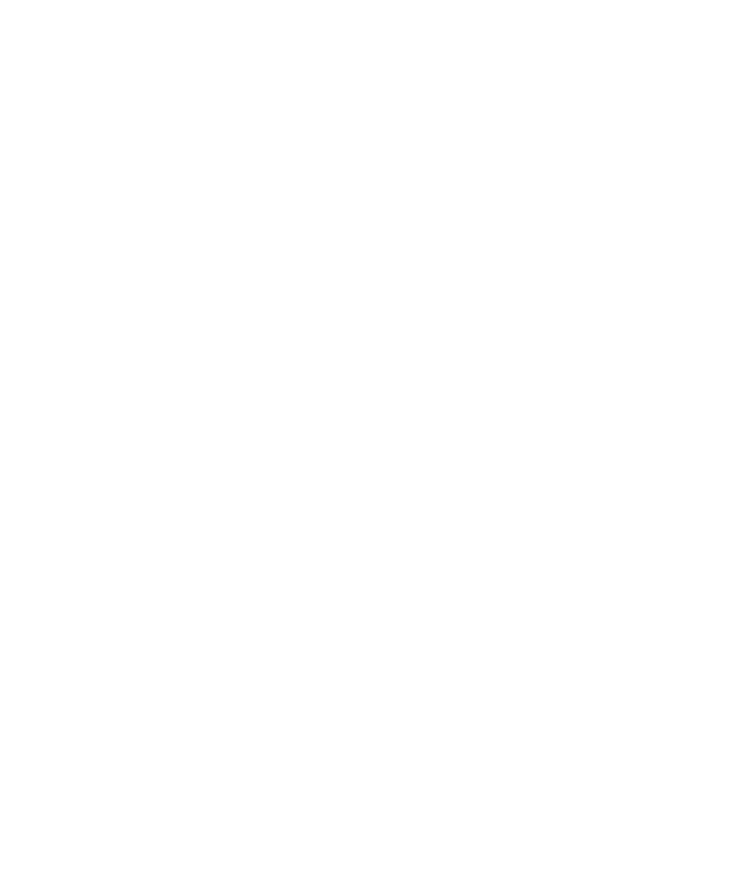
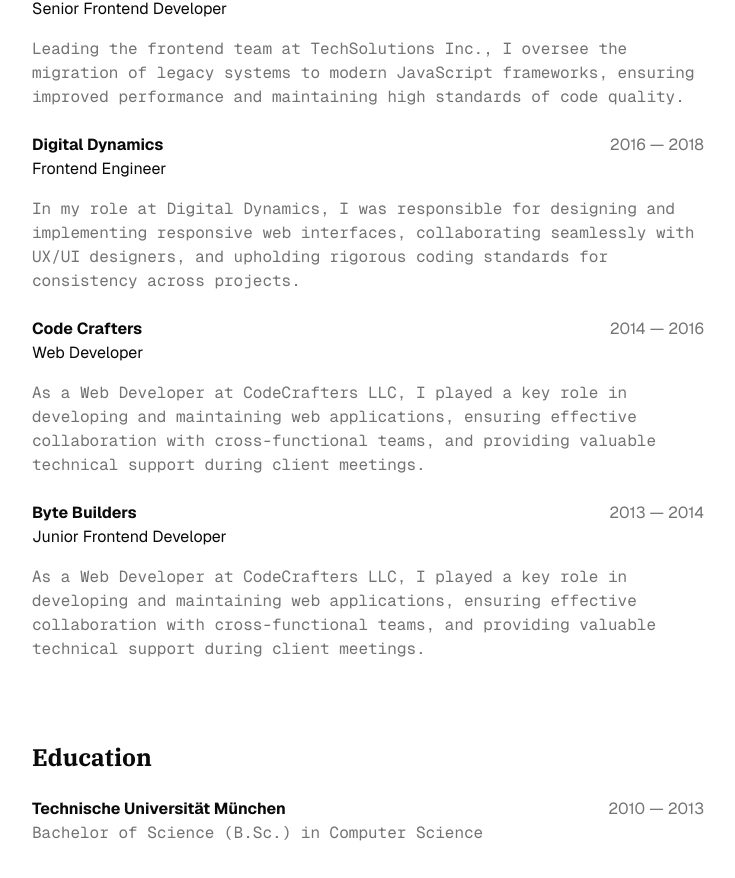
Before and after one commit to codewithbersh/notion-inspired-portfolio, a Next.js app: page / in a window 1280 px wide. Shown: the part 1216-2094 px from the top of the page, without its empty margins (272-1007 px from the left). Before the commit the page ends 1117 px from the top, so only its background shows below. Built offline with nearby package versions, Linux system fonts and the light colour scheme.

Commit message:
feat: add work and education

```diff
--- /dev/null
+++ b/app/_components/education.tsx
@@ -0,0 +1,35 @@
+import { Heading } from "@/components/ui/heading";
+import React from "react";
+
+const EDUCATION = [
+  {
+    institution: "Technische Universität München",
+    qualification: "Bachelor of Science (B.Sc.) in Computer Science",
+    from: "2010",
+    to: "2013",
+  },
+];
+
+export const Education = () => {
+  return (
+    <div className="space-y-6">
+      <Heading>Education</Heading>
+      <div className="flex flex-col gap-6">
+        {EDUCATION.map((education) => (
+          <div key={education.institution}>
+            <div className="flex items-center justify-between gap-4">
+              <h1 className="font-bold">{education.institution}</h1>
+              <div className="shrink-0 text-muted-foreground">
+                {education.from} — {education.to}
+              </div>
+            </div>
+
+            <p className="font-mono text-muted-foreground">
+              {education.qualification}
+            </p>
+          </div>
+        ))}
+      </div>
+    </div>
+  );
+};
--- a/app/_components/skills.tsx
+++ b/app/_components/skills.tsx
@@ -15,7 +15,8 @@
 } from "react-icons/si";
 import { TbBrandNextjs } from "react-icons/tb";
 import { Tabs, TabsContent, TabsList, TabsTrigger } from "@/components/ui/tabs";
-import { Button } from "@/components/ui/button";
+import { Button, buttonVariants } from "@/components/ui/button";
+import { cn } from "@/lib/utils";
 
 const SKILLS = [
   {
@@ -89,10 +90,14 @@
               const tab = SKILLS.find((skill) => skill.title === heading);
               return (
                 <TabsTrigger value={heading} key={heading} className="">
-                  <Button size="sm" variant="ghost">
+                  <div
+                    className={cn(
+                      buttonVariants({ variant: "ghost", size: "sm" }),
+                    )}
+                  >
                     <span className="mr-2">{tab?.icon}</span>
                     {tab?.title}
-                  </Button>
+                  </div>
                 </TabsTrigger>
               );
             })}
--- /dev/null
+++ b/app/_components/work-experience.tsx
@@ -0,0 +1,62 @@
+import { Heading } from "@/components/ui/heading";
+
+const WORK_EXPERIENCE = [
+  {
+    company: "Tech Solutions",
+    from: "2019",
+    to: "Present",
+    position: "Senior Frontend Developer",
+    description:
+      "Leading the frontend team at TechSolutions Inc., I oversee the migration of legacy systems to modern JavaScript frameworks, ensuring improved performance and maintaining high standards of code quality.",
+  },
+  {
+    company: "Digital Dynamics",
+    from: "2016",
+    to: "2018",
+    position: "Frontend Engineer",
+    description:
+      "In my role at Digital Dynamics, I was responsible for designing and implementing responsive web interfaces, collaborating seamlessly with UX/UI designers, and upholding rigorous coding standards for consistency across projects.",
+  },
+  {
+    company: "Code Crafters",
+    from: "2014",
+    to: "2016",
+    position: "Web Developer",
+    description:
+      "As a Web Developer at CodeCrafters LLC, I played a key role in developing and maintaining web applications, ensuring effective collaboration with cross-functional teams, and providing valuable technical support during client meetings.",
+  },
+  {
+    company: "Byte Builders",
+    from: "2013",
+    to: "2014",
+    position: "Junior Frontend Developer",
+    description:
+      "As a Web Developer at CodeCrafters LLC, I played a key role in developing and maintaining web applications, ensuring effective collaboration with cross-functional teams, and providing valuable technical support during client meetings.",
+  },
+];
+
+export const WorkExperience = () => {
+  return (
+    <div className="space-y-6">
+      <Heading>Work Experience</Heading>
+      <div className="flex flex-col gap-6">
+        {WORK_EXPERIENCE.map((work) => (
+          <div className="space-y-4" key={work.company}>
+            <div>
+              <div className="flex items-center justify-between gap-4">
+                <h1 className="font-bold">{work.company}</h1>
+                <div className="shrink-0 text-muted-foreground">
+                  {work.from} — {work.to}
+                </div>
+              </div>
+              <div>{work.position}</div>
+            </div>
+            <p className="font-mono text-muted-foreground">
+              {work.description}
+            </p>
+          </div>
+        ))}
+      </div>
+    </div>
+  );
+};
--- a/app/page.tsx
+++ b/app/page.tsx
@@ -1,6 +1,8 @@
 import { About } from "./_components/about";
 import { Banner } from "./_components/banner";
+import { Education } from "./_components/education";
 import { Skills } from "./_components/skills";
+import { WorkExperience } from "./_components/work-experience";
 
 const HomePage = () => {
   return (
@@ -9,6 +11,8 @@
       <div className=" mx-auto flex max-w-2xl flex-col gap-20 px-4 md:px-0">
         <About />
         <Skills />
+        <WorkExperience />
+        <Education />
       </div>
     </div>
   );
```
